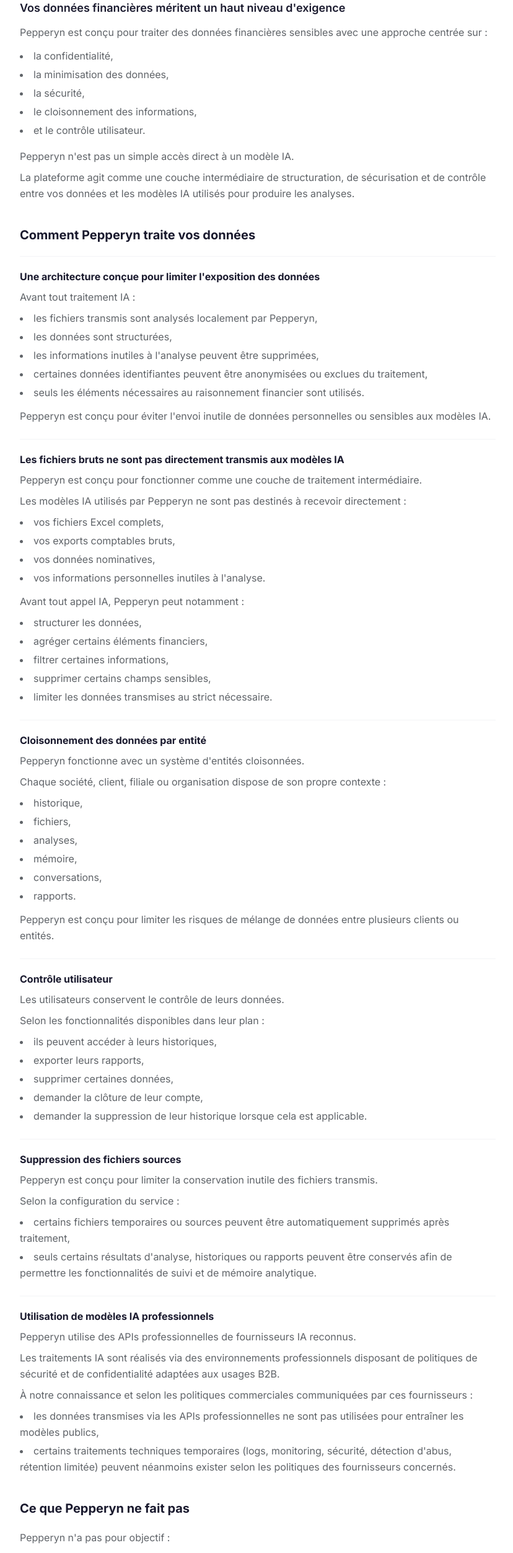
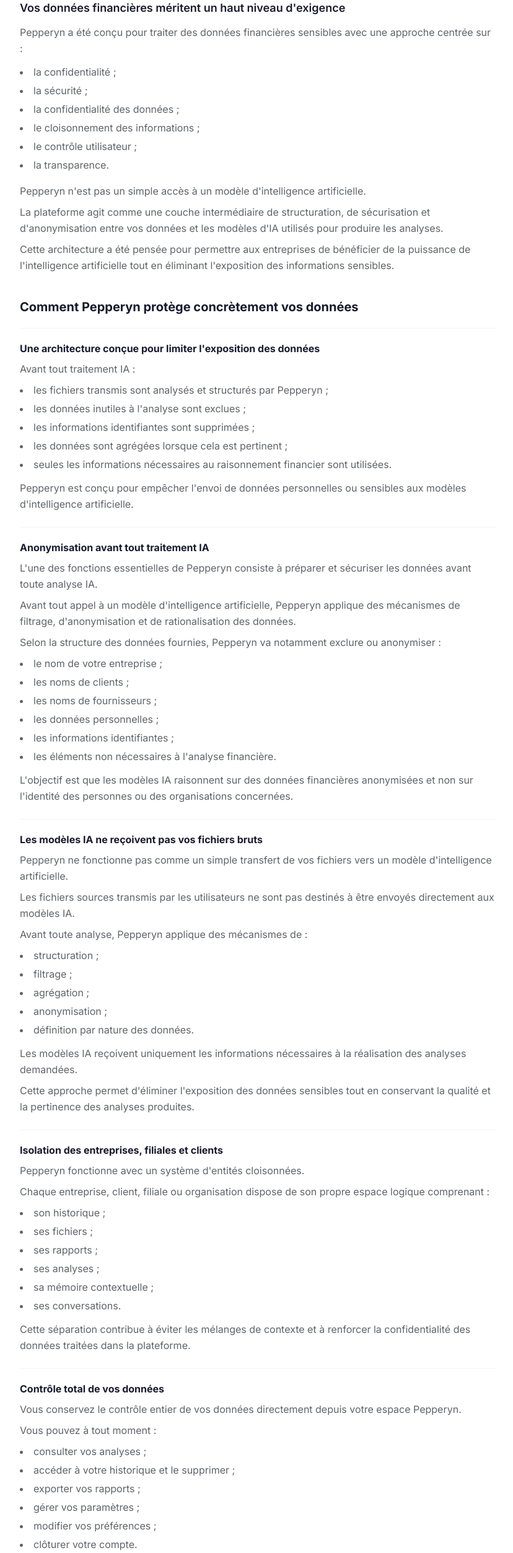
Before and after one commit to fredancio/Pepperyn, a Next.js app in the folder frontend/: page /legal/donnees-securisees in a window 1280 px wide. Shown: the part 234-2739 px from the top of the page at 62% size, without its empty margins (224-1052 px from the left). Built offline with nearby package versions, Linux system fonts and the light colour scheme.

Commit message:
content: update données-securisees page with new text from Sécurité 2.docx

```diff
--- a/frontend/app/legal/donnees-securisees/page.tsx
+++ b/frontend/app/legal/donnees-securisees/page.tsx
@@ -22,7 +22,7 @@
 
       {/* Content */}
       <main className="flex-1 max-w-4xl mx-auto px-4 sm:px-8 lg:px-16 py-16">
-        <h1 className="text-3xl font-extrabold text-[#1B73E8] mb-2">Sécurité &amp; confidentialité des données</h1>
+        <h1 className="text-3xl font-extrabold text-[#1B73E8] mb-2">Sécurité &amp; Confidentialité des données</h1>
         <p className="text-sm text-[#5F6368] mb-10">Finflate SRL — Pepperyn</p>
 
         <div className="prose prose-sm max-w-none text-[#1A1A2E]">
@@ -30,22 +30,26 @@
           <div className="mb-8">
             <p className="text-lg font-semibold text-[#1A1A2E] mb-3">Vos données financières méritent un haut niveau d&apos;exigence</p>
             <p className="text-[#5F6368] leading-relaxed mb-3">
-              Pepperyn est conçu pour traiter des données financières sensibles avec une approche centrée sur :
+              Pepperyn a été conçu pour traiter des données financières sensibles avec une approche centrée sur :
             </p>
             <ul className="list-disc list-inside text-[#5F6368] leading-relaxed space-y-1 mb-4">
-              <li>la confidentialité,</li>
-              <li>la minimisation des données,</li>
-              <li>la sécurité,</li>
-              <li>le cloisonnement des informations,</li>
-              <li>et le contrôle utilisateur.</li>
+              <li>la confidentialité ;</li>
+              <li>la sécurité ;</li>
+              <li>la confidentialité des données ;</li>
+              <li>le cloisonnement des informations ;</li>
+              <li>le contrôle utilisateur ;</li>
+              <li>la transparence.</li>
             </ul>
-            <p className="text-[#5F6368] leading-relaxed mb-2">Pepperyn n&apos;est pas un simple accès direct à un modèle IA.</p>
+            <p className="text-[#5F6368] leading-relaxed mb-2">Pepperyn n&apos;est pas un simple accès à un modèle d&apos;intelligence artificielle.</p>
+            <p className="text-[#5F6368] leading-relaxed mb-2">
+              La plateforme agit comme une couche intermédiaire de structuration, de sécurisation et d&apos;anonymisation entre vos données et les modèles d&apos;IA utilisés pour produire les analyses.
+            </p>
             <p className="text-[#5F6368] leading-relaxed">
-              La plateforme agit comme une couche intermédiaire de structuration, de sécurisation et de contrôle entre vos données et les modèles IA utilisés pour produire les analyses.
+              Cette architecture a été pensée pour permettre aux entreprises de bénéficier de la puissance de l&apos;intelligence artificielle tout en éliminant l&apos;exposition des informations sensibles.
             </p>
           </div>
 
-          <h2 className="text-xl font-bold mt-10 mb-5 text-[#1A1A2E]">Comment Pepperyn traite vos données</h2>
+          <h2 className="text-xl font-bold mt-10 mb-5 text-[#1A1A2E]">Comment Pepperyn protège concrètement vos données</h2>
 
           <div className="flex flex-col gap-6">
 
@@ -53,100 +57,132 @@
               <h3 className="text-base font-bold text-[#1A1A2E] mb-2">Une architecture conçue pour limiter l&apos;exposition des données</h3>
               <p className="text-[#5F6368] leading-relaxed mb-2">Avant tout traitement IA :</p>
               <ul className="list-disc list-inside text-[#5F6368] leading-relaxed space-y-1">
-                <li>les fichiers transmis sont analysés localement par Pepperyn,</li>
-                <li>les données sont structurées,</li>
-                <li>les informations inutiles à l&apos;analyse peuvent être supprimées,</li>
-                <li>certaines données identifiantes peuvent être anonymisées ou exclues du traitement,</li>
-                <li>seuls les éléments nécessaires au raisonnement financier sont utilisés.</li>
+                <li>les fichiers transmis sont analysés et structurés par Pepperyn ;</li>
+                <li>les données inutiles à l&apos;analyse sont exclues ;</li>
+                <li>les informations identifiantes sont supprimées ;</li>
+                <li>les données sont agrégées lorsque cela est pertinent ;</li>
+                <li>seules les informations nécessaires au raisonnement financier sont utilisées.</li>
               </ul>
               <p className="text-[#5F6368] leading-relaxed mt-3">
-                Pepperyn est conçu pour éviter l&apos;envoi inutile de données personnelles ou sensibles aux modèles IA.
+                Pepperyn est conçu pour empêcher l&apos;envoi de données personnelles ou sensibles aux modèles d&apos;intelligence artificielle.
               </p>
             </div>
 
             <div className="border-t border-gray-100 pt-5">
-              <h3 className="text-base font-bold text-[#1A1A2E] mb-2">Les fichiers bruts ne sont pas directement transmis aux modèles IA</h3>
+              <h3 className="text-base font-bold text-[#1A1A2E] mb-2">Anonymisation avant tout traitement IA</h3>
               <p className="text-[#5F6368] leading-relaxed mb-2">
-                Pepperyn est conçu pour fonctionner comme une couche de traitement intermédiaire.
+                L&apos;une des fonctions essentielles de Pepperyn consiste à préparer et sécuriser les données avant toute analyse IA.
               </p>
               <p className="text-[#5F6368] leading-relaxed mb-2">
-                Les modèles IA utilisés par Pepperyn ne sont pas destinés à recevoir directement :
+                Avant tout appel à un modèle d&apos;intelligence artificielle, Pepperyn applique des mécanismes de filtrage, d&apos;anonymisation et de rationalisation des données.
               </p>
+              <p className="text-[#5F6368] leading-relaxed mb-2">Selon la structure des données fournies, Pepperyn va notamment exclure ou anonymiser :</p>
               <ul className="list-disc list-inside text-[#5F6368] leading-relaxed space-y-1 mb-3">
-                <li>vos fichiers Excel complets,</li>
-                <li>vos exports comptables bruts,</li>
-                <li>vos données nominatives,</li>
-                <li>vos informations personnelles inutiles à l&apos;analyse.</li>
-              </ul>
-              <p className="text-[#5F6368] leading-relaxed mb-2">Avant tout appel IA, Pepperyn peut notamment :</p>
-              <ul className="list-disc list-inside text-[#5F6368] leading-relaxed space-y-1">
-                <li>structurer les données,</li>
-                <li>agréger certains éléments financiers,</li>
-                <li>filtrer certaines informations,</li>
-                <li>supprimer certains champs sensibles,</li>
-                <li>limiter les données transmises au strict nécessaire.</li>
-              </ul>
-            </div>
-
-            <div className="border-t border-gray-100 pt-5">
-              <h3 className="text-base font-bold text-[#1A1A2E] mb-2">Cloisonnement des données par entité</h3>
-              <p className="text-[#5F6368] leading-relaxed mb-2">Pepperyn fonctionne avec un système d&apos;entités cloisonnées.</p>
-              <p className="text-[#5F6368] leading-relaxed mb-2">
-                Chaque société, client, filiale ou organisation dispose de son propre contexte :
-              </p>
-              <ul className="list-disc list-inside text-[#5F6368] leading-relaxed space-y-1 mb-3">
-                <li>historique,</li>
-                <li>fichiers,</li>
-                <li>analyses,</li>
-                <li>mémoire,</li>
-                <li>conversations,</li>
-                <li>rapports.</li>
+                <li>le nom de votre entreprise ;</li>
+                <li>les noms de clients ;</li>
+                <li>les noms de fournisseurs ;</li>
+                <li>les données personnelles ;</li>
+                <li>les informations identifiantes ;</li>
+                <li>les éléments non nécessaires à l&apos;analyse financière.</li>
               </ul>
               <p className="text-[#5F6368] leading-relaxed">
-                Pepperyn est conçu pour limiter les risques de mélange de données entre plusieurs clients ou entités.
+                L&apos;objectif est que les modèles IA raisonnent sur des données financières anonymisées et non sur l&apos;identité des personnes ou des organisations concernées.
               </p>
             </div>
 
             <div className="border-t border-gray-100 pt-5">
-              <h3 className="text-base font-bold text-[#1A1A2E] mb-2">Contrôle utilisateur</h3>
-              <p className="text-[#5F6368] leading-relaxed mb-2">Les utilisateurs conservent le contrôle de leurs données.</p>
-              <p className="text-[#5F6368] leading-relaxed mb-2">Selon les fonctionnalités disponibles dans leur plan :</p>
-              <ul className="list-disc list-inside text-[#5F6368] leading-relaxed space-y-1">
-                <li>ils peuvent accéder à leurs historiques,</li>
-                <li>exporter leurs rapports,</li>
-                <li>supprimer certaines données,</li>
-                <li>demander la clôture de leur compte,</li>
-                <li>demander la suppression de leur historique lorsque cela est applicable.</li>
+              <h3 className="text-base font-bold text-[#1A1A2E] mb-2">Les modèles IA ne reçoivent pas vos fichiers bruts</h3>
+              <p className="text-[#5F6368] leading-relaxed mb-2">
+                Pepperyn ne fonctionne pas comme un simple transfert de vos fichiers vers un modèle d&apos;intelligence artificielle.
+              </p>
+              <p className="text-[#5F6368] leading-relaxed mb-2">
+                Les fichiers sources transmis par les utilisateurs ne sont pas destinés à être envoyés directement aux modèles IA.
+              </p>
+              <p className="text-[#5F6368] leading-relaxed mb-2">Avant toute analyse, Pepperyn applique des mécanismes de :</p>
+              <ul className="list-disc list-inside text-[#5F6368] leading-relaxed space-y-1 mb-3">
+                <li>structuration ;</li>
+                <li>filtrage ;</li>
+                <li>agrégation ;</li>
+                <li>anonymisation ;</li>
+                <li>définition par nature des données.</li>
               </ul>
+              <p className="text-[#5F6368] leading-relaxed mb-2">
+                Les modèles IA reçoivent uniquement les informations nécessaires à la réalisation des analyses demandées.
+              </p>
+              <p className="text-[#5F6368] leading-relaxed">
+                Cette approche permet d&apos;éliminer l&apos;exposition des données sensibles tout en conservant la qualité et la pertinence des analyses produites.
+              </p>
+            </div>
+
+            <div className="border-t border-gray-100 pt-5">
+              <h3 className="text-base font-bold text-[#1A1A2E] mb-2">Isolation des entreprises, filiales et clients</h3>
+              <p className="text-[#5F6368] leading-relaxed mb-2">Pepperyn fonctionne avec un système d&apos;entités cloisonnées.</p>
+              <p className="text-[#5F6368] leading-relaxed mb-2">
+                Chaque entreprise, client, filiale ou organisation dispose de son propre espace logique comprenant :
+              </p>
+              <ul className="list-disc list-inside text-[#5F6368] leading-relaxed space-y-1 mb-3">
+                <li>son historique ;</li>
+                <li>ses fichiers ;</li>
+                <li>ses rapports ;</li>
+                <li>ses analyses ;</li>
+                <li>sa mémoire contextuelle ;</li>
+                <li>ses conversations.</li>
+              </ul>
+              <p className="text-[#5F6368] leading-relaxed">
+                Cette séparation contribue à éviter les mélanges de contexte et à renforcer la confidentialité des données traitées dans la plateforme.
+              </p>
+            </div>
+
+            <div className="border-t border-gray-100 pt-5">
+              <h3 className="text-base font-bold text-[#1A1A2E] mb-2">Contrôle total de vos données</h3>
+              <p className="text-[#5F6368] leading-relaxed mb-2">
+                Vous conservez le contrôle entier de vos données directement depuis votre espace Pepperyn.
+              </p>
+              <p className="text-[#5F6368] leading-relaxed mb-2">Vous pouvez à tout moment :</p>
+              <ul className="list-disc list-inside text-[#5F6368] leading-relaxed space-y-1 mb-3">
+                <li>consulter vos analyses ;</li>
+                <li>accéder à votre historique et le supprimer ;</li>
+                <li>exporter vos rapports ;</li>
+                <li>gérer vos paramètres ;</li>
+                <li>modifier vos préférences ;</li>
+                <li>clôturer votre compte.</li>
+              </ul>
+              <p className="text-[#5F6368] leading-relaxed">
+                La clôture du compte entraîne la suppression définitive de l&apos;entièreté des données associées au compte conformément aux règles de fonctionnement de la plateforme.
+              </p>
             </div>
 
             <div className="border-t border-gray-100 pt-5">
               <h3 className="text-base font-bold text-[#1A1A2E] mb-2">Suppression des fichiers sources</h3>
               <p className="text-[#5F6368] leading-relaxed mb-2">
-                Pepperyn est conçu pour limiter la conservation inutile des fichiers transmis.
+                Pepperyn est conçu pour éviter la conservation des fichiers transmis.
               </p>
-              <p className="text-[#5F6368] leading-relaxed mb-2">Selon la configuration du service :</p>
-              <ul className="list-disc list-inside text-[#5F6368] leading-relaxed space-y-1">
-                <li>certains fichiers temporaires ou sources peuvent être automatiquement supprimés après traitement,</li>
-                <li>seuls certains résultats d&apos;analyse, historiques ou rapports peuvent être conservés afin de permettre les fonctionnalités de suivi et de mémoire analytique.</li>
-              </ul>
+              <p className="text-[#5F6368] leading-relaxed mb-2">
+                Les fichiers sources utilisés pour produire une analyse sont destinés à être supprimés après traitement par Pepperyn et avant l&apos;envoi à tout système IA.
+              </p>
+              <p className="text-[#5F6368] leading-relaxed">
+                L&apos;objectif est de limiter la conservation des données aux seuls éléments nécessaires au fonctionnement des services, tels que les rapports générés ainsi qu&apos;à l&apos;historique.
+              </p>
             </div>
 
             <div className="border-t border-gray-100 pt-5">
               <h3 className="text-base font-bold text-[#1A1A2E] mb-2">Utilisation de modèles IA professionnels</h3>
               <p className="text-[#5F6368] leading-relaxed mb-2">
-                Pepperyn utilise des APIs professionnelles de fournisseurs IA reconnus.
+                Pepperyn utilise des APIs professionnelles de fournisseurs d&apos;intelligence artificielle reconnus.
               </p>
               <p className="text-[#5F6368] leading-relaxed mb-2">
-                Les traitements IA sont réalisés via des environnements professionnels disposant de politiques de sécurité et de confidentialité adaptées aux usages B2B.
+                Les traitements IA sont réalisés via des environnements professionnels adaptés aux usages B2B.
               </p>
               <p className="text-[#5F6368] leading-relaxed mb-2">
-                À notre connaissance et selon les politiques commerciales communiquées par ces fournisseurs :
+                Selon les politiques communiquées par ces fournisseurs pour leurs services API professionnels :
               </p>
-              <ul className="list-disc list-inside text-[#5F6368] leading-relaxed space-y-1">
-                <li>les données transmises via les APIs professionnelles ne sont pas utilisées pour entraîner les modèles publics,</li>
-                <li>certains traitements techniques temporaires (logs, monitoring, sécurité, détection d&apos;abus, rétention limitée) peuvent néanmoins exister selon les politiques des fournisseurs concernés.</li>
+              <ul className="list-disc list-inside text-[#5F6368] leading-relaxed space-y-1 mb-3">
+                <li>les données transmises ne sont pas utilisées pour entraîner les modèles publics ;</li>
+                <li>les traitements sont réalisés dans des environnements distincts des services grand public.</li>
               </ul>
+              <p className="text-[#5F6368] leading-relaxed">
+                Comme pour tout service cloud professionnel, certains traitements techniques limités (sécurité, journalisation, monitoring ou détection d&apos;abus) peuvent exister conformément aux politiques applicables des fournisseurs concernés.
+              </p>
             </div>
 
           </div>
@@ -154,69 +190,66 @@
           <h2 className="text-xl font-bold mt-10 mb-5 text-[#1A1A2E]">Ce que Pepperyn ne fait pas</h2>
           <p className="text-[#5F6368] leading-relaxed mb-2">Pepperyn n&apos;a pas pour objectif :</p>
           <ul className="list-disc list-inside text-[#5F6368] leading-relaxed space-y-1 mb-4">
-            <li>de revendre vos données,</li>
-            <li>d&apos;exploiter vos données à des fins publicitaires,</li>
+            <li>de revendre vos données ;</li>
+            <li>d&apos;exploiter vos données à des fins publicitaires ;</li>
             <li>de partager volontairement vos données financières avec des tiers non nécessaires au fonctionnement du service.</li>
           </ul>
           <p className="text-[#5F6368] leading-relaxed mb-2">Les données sont utilisées uniquement dans le cadre :</p>
           <ul className="list-disc list-inside text-[#5F6368] leading-relaxed space-y-1">
-            <li>des analyses demandées,</li>
-            <li>du fonctionnement de la plateforme,</li>
-            <li>de la sécurité du service,</li>
-            <li>de l&apos;amélioration technique de Pepperyn.</li>
+            <li>des analyses demandées ;</li>
+            <li>de la sécurité du service ;</li>
+            <li>de l&apos;amélioration analytique de votre compte Pepperyn.</li>
           </ul>
 
           <h2 className="text-xl font-bold mt-10 mb-5 text-[#1A1A2E]">Infrastructure &amp; sécurité</h2>
           <p className="text-[#5F6368] leading-relaxed mb-2">Pepperyn s&apos;appuie sur des technologies et infrastructures reconnues.</p>
-          <p className="text-[#5F6368] leading-relaxed mb-2">Les mesures de sécurité mises en œuvre peuvent inclure :</p>
+          <p className="text-[#5F6368] leading-relaxed mb-2">Les mesures de sécurité mises en œuvre incluent :</p>
           <ul className="list-disc list-inside text-[#5F6368] leading-relaxed space-y-1 mb-4">
-            <li>chiffrement des communications (HTTPS / TLS),</li>
-            <li>contrôle des accès,</li>
-            <li>cloisonnement logique des données,</li>
-            <li>limitation des accès administratifs,</li>
-            <li>suppression automatique de certains fichiers temporaires,</li>
-            <li>surveillance technique de l&apos;infrastructure,</li>
-            <li>journalisation de sécurité,</li>
+            <li>chiffrement des communications (HTTPS / TLS) ;</li>
+            <li>contrôle des accès ;</li>
+            <li>cloisonnement des données ;</li>
+            <li>contrôle exclusif des accès administratifs par les utilisateurs autorisés ;</li>
+            <li>maîtrise des droits d&apos;accès et des permissions administratives ;</li>
+            <li>gestion centralisée des accès administratifs par votre organisation ;</li>
+            <li>surveillance technique de l&apos;infrastructure ;</li>
+            <li>journalisation de sécurité ;</li>
             <li>limitation des permissions internes.</li>
           </ul>
-          <p className="text-[#5F6368] leading-relaxed mb-2">Aucun système informatique ne peut garantir un risque zéro.</p>
+          <p className="text-[#5F6368] leading-relaxed mb-2">
+            Votre organisation conserve le contrôle exclusif des accès, des rôles et des permissions au sein de Pepperyn.
+          </p>
+          <p className="text-[#5F6368] leading-relaxed mb-2">
+            Seuls les administrateurs désignés par votre organisation peuvent gérer les accès, les utilisateurs et les autorisations.
+          </p>
           <p className="text-[#5F6368] leading-relaxed">
-            Pepperyn met toutefois en œuvre des mesures techniques et organisationnelles raisonnables destinées à réduire les risques de perte, d&apos;accès non autorisé ou d&apos;utilisation inappropriée des données.
+            Pepperyn met en œuvre des mesures techniques et organisationnelles destinées à réduire les risques de perte, d&apos;accès non autorisé ou d&apos;utilisation inappropriée des données.
           </p>
 
           <h2 className="text-xl font-bold mt-10 mb-5 text-[#1A1A2E]">Transparence sur les analyses IA</h2>
           <p className="text-[#5F6368] leading-relaxed mb-2">Pepperyn est un outil d&apos;aide à la décision.</p>
           <p className="text-[#5F6368] leading-relaxed mb-2">Les analyses générées :</p>
           <ul className="list-disc list-inside text-[#5F6368] leading-relaxed space-y-1 mb-4">
-            <li>reposent sur les données fournies,</li>
-            <li>peuvent inclure des estimations, projections ou hypothèses,</li>
+            <li>reposent sur les données fournies ;</li>
+            <li>peuvent inclure des estimations, projections ou hypothèses ;</li>
             <li>ne constituent pas un conseil comptable, fiscal, juridique ou financier professionnel.</li>
           </ul>
           <p className="text-[#5F6368] leading-relaxed mb-2">Les utilisateurs restent responsables :</p>
           <ul className="list-disc list-inside text-[#5F6368] leading-relaxed space-y-1 mb-4">
-            <li>de la validation des décisions prises,</li>
-            <li>de l&apos;interprétation des analyses,</li>
+            <li>de la validation des décisions prises ;</li>
+            <li>de l&apos;interprétation des analyses ;</li>
             <li>de la vérification des informations importantes.</li>
           </ul>
           <p className="text-[#5F6368] leading-relaxed">
             Lorsque certaines données sont incomplètes ou indisponibles, Pepperyn est conçu pour signaler les limites des analyses ou afficher des niveaux de confiance.
           </p>
 
-          <h2 className="text-xl font-bold mt-10 mb-5 text-[#1A1A2E]">Conformité &amp; confidentialité</h2>
-          <p className="text-[#5F6368] leading-relaxed mb-2">
-            Pepperyn est développé avec une attention particulière portée à la confidentialité, à la sécurité et à la protection des données.
-          </p>
-          <p className="text-[#5F6368] leading-relaxed">
-            Certaines données peuvent être traitées via des prestataires techniques, fournisseurs cloud ou services tiers nécessaires au fonctionnement de la plateforme.
-          </p>
-
           <h2 className="text-xl font-bold mt-10 mb-5 text-[#1A1A2E]">Vos droits</h2>
-          <p className="text-[#5F6368] leading-relaxed mb-2">Selon la réglementation applicable, vous pouvez notamment :</p>
+          <p className="text-[#5F6368] leading-relaxed mb-2">Vous pouvez à tout moment :</p>
           <ul className="list-disc list-inside text-[#5F6368] leading-relaxed space-y-1 mb-4">
-            <li>demander l&apos;accès à certaines données,</li>
-            <li>demander leur suppression lorsque cela est applicable,</li>
-            <li>exporter certaines informations disponibles dans la plateforme,</li>
-            <li>demander la clôture de votre compte.</li>
+            <li>accéder à vos données ;</li>
+            <li>exporter vos rapports ;</li>
+            <li>gérer vos préférences ;</li>
+            <li>clôturer votre compte depuis votre espace personnel, incluant l&apos;effacement définitif de l&apos;entièreté de vos données.</li>
           </ul>
           <p className="text-[#5F6368] leading-relaxed">
             Pour toute question relative à la confidentialité ou à la sécurité :{' '}
@@ -226,13 +259,17 @@
           <h2 className="text-xl font-bold mt-10 mb-5 text-[#1A1A2E]">Notre engagement</h2>
           <p className="text-[#5F6368] leading-relaxed mb-2">Construire un outil métier sérieux, transparent et fiable.</p>
           <p className="text-[#5F6368] leading-relaxed mb-2">
-            Pepperyn n&apos;a pas vocation à remplacer les professionnels du chiffre ou du conseil, mais à aider les dirigeants et équipes financières à :
+            Pepperyn n&apos;a pas vocation à remplacer les professionnels du chiffre ou du conseil.
+          </p>
+          <p className="text-[#5F6368] leading-relaxed mb-2">
+            Sa mission est d&apos;aider les dirigeants, CFO, contrôleurs de gestion et équipes financières à :
           </p>
           <ul className="list-disc list-inside text-[#5F6368] leading-relaxed space-y-1">
-            <li>mieux comprendre leurs données,</li>
-            <li>mieux piloter leurs décisions,</li>
-            <li>mieux anticiper leurs risques,</li>
-            <li>et gagner du temps dans leurs analyses.</li>
+            <li>mieux comprendre leurs données ;</li>
+            <li>mieux piloter leurs décisions ;</li>
+            <li>mieux anticiper leurs risques ;</li>
+            <li>obtenir un gain de temps considérable dans leurs analyses ;</li>
+            <li>exploiter la puissance de l&apos;intelligence artificielle tout en conservant un haut niveau de contrôle sur leurs informations.</li>
           </ul>
 
         </div>
```
